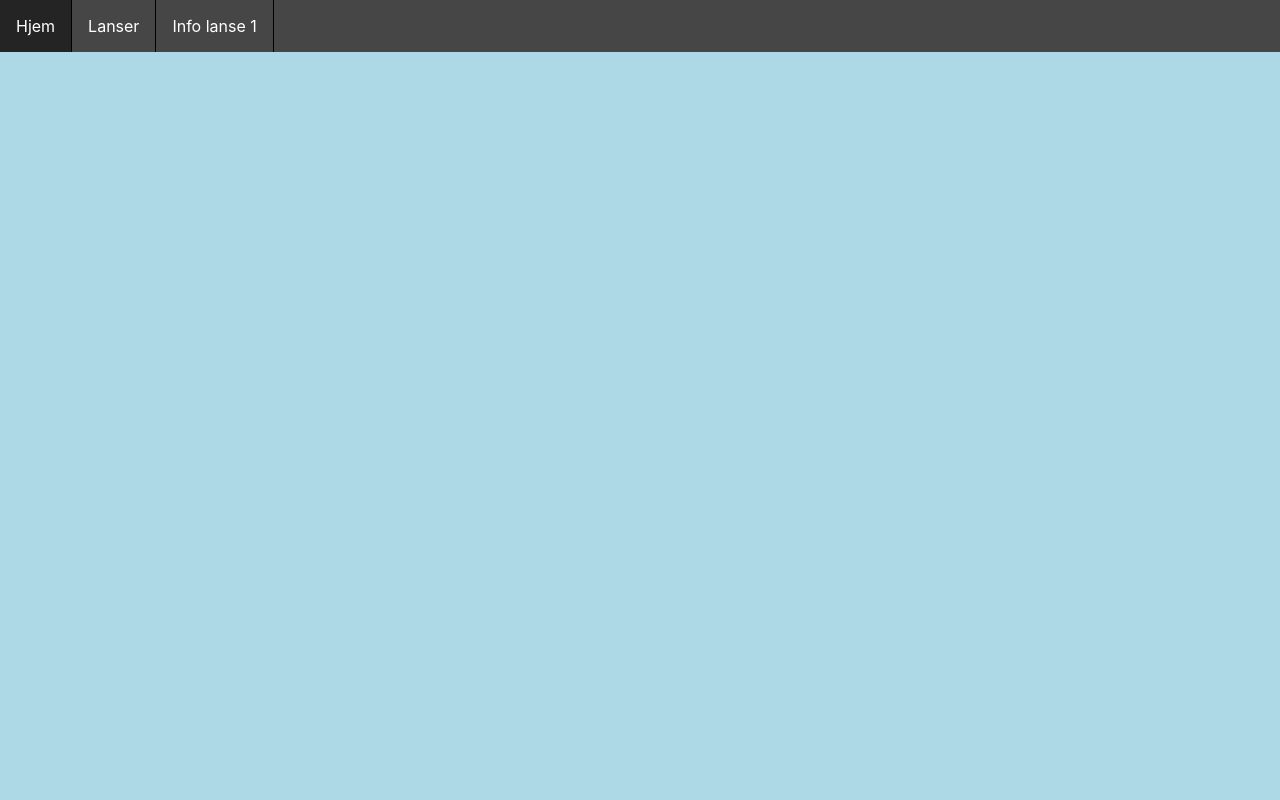
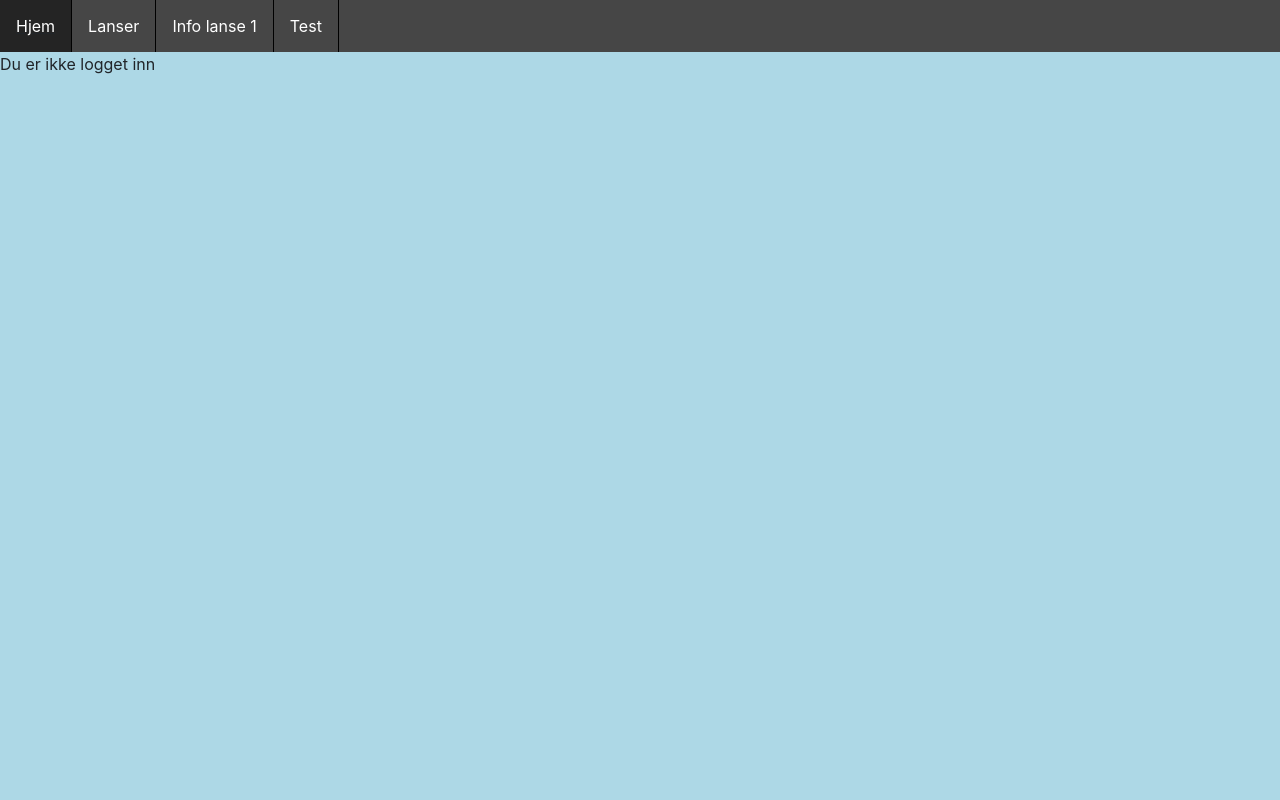
Before and after one commit to Snolanse/Software, a Django app: page / in a window 1280 px wide. Run offline with Django 3.2, Linux system fonts and the light colour scheme; some libraries are stand-ins or nearby versions.

Commit message:
Django
Rolig start på å låse tilgangen på nettsider slik at man må logge inn

Koblet opp en led på raspberry som skal kontrolleres fra nettsiden

```diff
--- a/Python_T/lanseside/lanseside/settings.py
+++ b/Python_T/lanseside/lanseside/settings.py
@@ -119,3 +119,4 @@ USE_TZ = True
 # https://docs.djangoproject.com/en/2.0/howto/static-files/
 
 STATIC_URL = '/static/'
+LOGIN_URL = '/admin/'
--- a/Python_T/lanseside/startside/models.py
+++ b/Python_T/lanseside/startside/models.py
@@ -7,3 +7,6 @@ class Lanse(models.Model):
     auto_man = models.IntegerField()
     man_steg = models.IntegerField()
     trykk = models.IntegerField()
+
+class LED(models.Model):
+    stat = models.BooleanField()
--- a/Python_T/lanseside/startside/static/base.css
+++ b/Python_T/lanseside/startside/static/base.css
@@ -1,26 +1,35 @@
-* {
+/**{
     margin: 0;
     padding: 0;
     border: 0;
-}
+}*/
 
 body {
     background-color: #FFFFFF;
 }
 
+#header {
+    top:0;
+    left:0;
+    height: 100%;
+    width: 100%;
+    position: absolute;
+    overflow: auto;
+}
+
 #wrapper {
-    position: fixed;
-    top: 0px;
-    margin: 0px;
-    padding: 0px;
     width: 100%;
+    height: auto;
     background-color: #464646;
-    overflow: hidden;
+    float:left;
+    position: relative;
+    overflow: auto;
 }
 
 #toppmeny {
-    width: 1195px;
+    width: 100%;
     float: left;
+    /*overflow: visible;*/
 }
 
     #toppmeny a.active {
@@ -31,6 +40,7 @@ body {
     #toppmeny ul {
         text-align: left;
         list-style-type: none;
+        padding: 0;
 
     }
 
@@ -54,3 +64,9 @@ body {
     #toppmeny ul li:hover {
         text-decoration: underline;
     }
+
+#contentwrapper {
+    /*margin-top: 52px;*/
+    /*position: relative;*/
+
+}
--- a/Python_T/lanseside/startside/static/base.js
+++ b/Python_T/lanseside/startside/static/base.js
@@ -7,3 +7,19 @@ setTimeout(pressknapp, 20);
 function pressknapp() {
     document.getElementById(document.getElementById("tittel").innerHTML).setAttribute("class", 'active');
 }
+
+function getCookie(name) {
+    var cookieValue = null;
+    if (document.cookie && document.cookie != '') {
+        var cookies = document.cookie.split(';');
+        for (var i = 0; i < cookies.length; i++) {
+            var cookie = jQuery.trim(cookies[i]);
+            // Starter stringen til cookien med navnet vi vil ha?
+            if (cookie.substring(0, name.length + 1) == (name + '=')) {
+                cookieValue = decodeURIComponent(cookie.substring(name.length + 1));
+                break;
+            }
+        }
+    }
+    return cookieValue;
+}
--- a/Python_T/lanseside/startside/static/startside/lanser.css
+++ b/Python_T/lanseside/startside/static/startside/lanser.css
@@ -3,7 +3,7 @@ body {
 }
 #wrapper2{
     width:100%;
-    overflow:hidden;
+    overflow:auto;
 
 
 }
--- a/Python_T/lanseside/startside/static/startside/startside.css
+++ b/Python_T/lanseside/startside/static/startside/startside.css
@@ -1,3 +1,8 @@
 body {
     background-color: lightblue;
 }
+
+
+#innloginfo {
+    width: 100%;
+}
--- a/Python_T/lanseside/startside/templates/base.html
+++ b/Python_T/lanseside/startside/templates/base.html
@@ -24,24 +24,22 @@
 </head>
 
 <body>
+    <div id="header">
         <div id="wrapper">
-
             <div class="meny" id="toppmeny">
                 <ul>
                     <li><a id="Hjem" href="/">Hjem</a></li>
                     <li><a id="Lanser" href="lanser">Lanser</a></li>
                     <li><a id="Info lanse 1" href="info">Info lanse 1</a></li>
+                    <li><a id="test" href="test">Test</a></li>
                 </ul>
             </div>
         </div>
-
-
+        <div id="contentwrapper">
+            {% block body %}
+            {% endblock %}
+        </div>
+    </div>
 </body>
 
-<body>
-    {% block body %}
-    {% endblock %}
-</body>
-
-
 </html>
--- a/Python_T/lanseside/startside/templates/startside/startside.html
+++ b/Python_T/lanseside/startside/templates/startside/startside.html
@@ -10,8 +10,14 @@
 
 {% endblock %}
 
-{% block body %}
 
 
-
+{% block body %}
+<div>
+    {% if user.is_authenticated %}
+    <h1>Innlogget som: {{ user.username }}</h1>
+    {% else %}
+    Du er ikke logget inn
+    {% endif %}
+</div>
 {% endblock %}
--- a/Python_T/lanseside/startside/urls.py
+++ b/Python_T/lanseside/startside/urls.py
@@ -7,4 +7,5 @@ urlpatterns = [
     url(r"^lanser$", views.lanser, name='lanser'),
     url(r"^valgtlanse$", views.valgtlanse, name='valgtlanse'),
     url(r"^info$", views.info, name='infotest'),
+    url(r"^test$", views.test, name='test'),
   ]
--- a/Python_T/lanseside/startside/views.py
+++ b/Python_T/lanseside/startside/views.py
@@ -1,12 +1,15 @@
 from django.shortcuts import render
 from django.http import HttpResponse
 from django.http import JsonResponse
-from startside.models import Lanse
+from startside.models import Lanse, LED
 from django.views.decorators import csrf
 from django.views.decorators.csrf import ensure_csrf_cookie
+from django.contrib.auth.decorators import login_required
+from blinky import on_off
 
 # Create your views here.
 
+@login_required
 @ensure_csrf_cookie
 def info(request):
     if request.method == 'GET':
@@ -23,6 +26,27 @@ def info(request):
 @ensure_csrf_cookie
 def startside(request):
     return(render(request, 'startside/startside.html'))
+
+@ensure_csrf_cookie
+def test(request):
+    if request.method == 'GET':
+        led = LED.objects.all()[0]
+        state = led.stat
+        args = {
+            'state': state}
+        return(render(request, 'test/test.html',args))
+    elif request.method == 'POST':
+        if hasattr(request.POST,'id'):
+            id = request.POST['id']
+            led = LED.objects.get(id=1)
+            if hasattr(request.POST,'state'):
+                led.stat = request.POST['state']
+                led.save()
+                on_off(led.stat)
+            del led['_state']
+            return JsonResponse()
+    else:
+        return HttpResponse('')
 
 @ensure_csrf_cookie
 def lanser(request):
```
Also changed, not shown: Python_T/lanseside/startside/static/startside/lanser.js (+15 -15 lines), Python_T/lanseside/startside/static/test/test.js (added, +21 -0 lines), Python_T/lanseside/startside/templates/test/test.html (added, +16 -0 lines), Python_T/lanseside/db.sqlite3, Python_T/lanseside/startside/migrations/0007_led.py (added), Python_T/lanseside/startside/static/test/test.css (added), 1 other file. Lines whose indentation alone changed are shown as unchanged.
